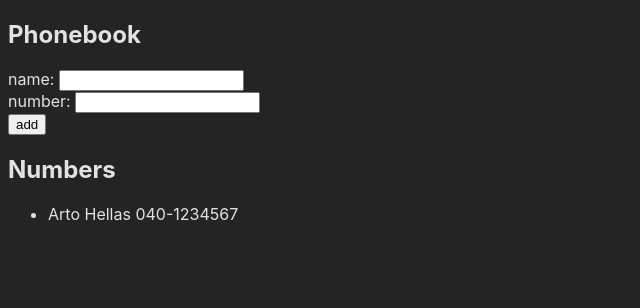
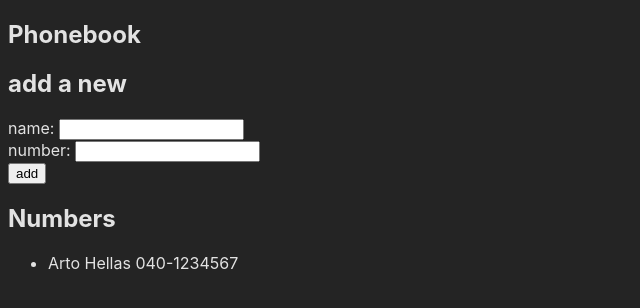
Before and after one commit to jasoncassella/phonebook1, a React (Vite) app: page / in a window 1280 px wide. Shown: the top 308 px of the page, without its empty margins (0-640 px from the left). Built offline with nearby package versions, Linux system fonts and the light colour scheme.

Commit message:
step3 complete forgot to clear the input

```diff
--- a/src/App.jsx
+++ b/src/App.jsx
@@ -26,6 +26,7 @@ const App = () => {
 
 		setPersons(persons.concat(personObject));
 		setNewPerson('');
+		setNewNumber('');
 	};
 
 	const handlePersonChange = event => {
@@ -40,6 +41,7 @@ const App = () => {
 		<div>
 			<h2>Phonebook</h2>
 			<form onSubmit={addPerson}>
+				<h2>add a new</h2>
 				<div>
 					name: <input value={newPerson} onChange={handlePersonChange} />
 				</div>
```
